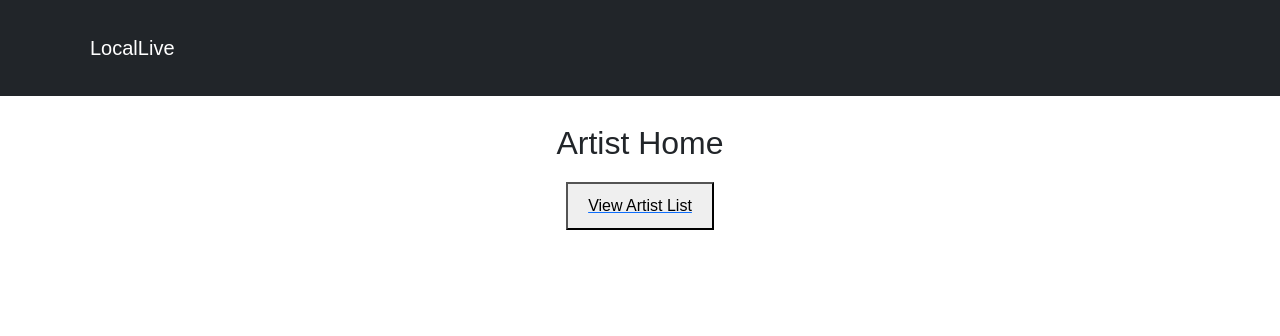
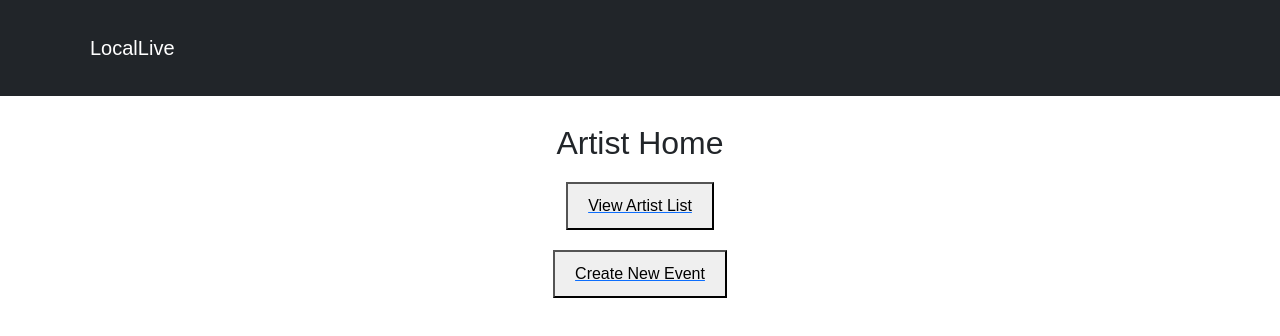
Before and after one commit to loadedskiffer/LocalLive, a React (Create React App) app in the folder client/: page /artist/artist-home in a window 1280 px wide. Shown: the top 336 px of the page. Built offline with nearby package versions, Linux system fonts and the light colour scheme.

Commit message:
Let artists create events

```diff
--- a/client/src/index.js
+++ b/client/src/index.js
@@ -20,6 +20,7 @@ import { Provider } from 'react-redux';
 import ArtistList from './pages/Artist/ArtistList';
 import SavedEvents from './pages/Audience/AudienceSavedEvents';
 import EditEvent from './pages/Venue/EditEvent';
+import ArtistCreateEvent from './pages/Artist/ArtistCreateEvent';
 
 const router = createBrowserRouter(
   createRoutesFromElements(
@@ -32,6 +33,7 @@ const router = createBrowserRouter(
       <Route path='/audience/audience-home' element={<AudienceHome/>}/>
       <Route path='/venue/venue-home' element={<VenueHome/>}/>
       <Route path='/venue/create-event' element={<CreateEvent/>}/>
+      <Route path='/artist/create-event' element={<ArtistCreateEvent/>}/>
       <Route path='/artist-list' element={<ArtistList/>} />
       <Route path='/saved-events' element = {<SavedEvents/>}/>
       <Route path='/edit-event' element = {<EditEvent/>}/>
--- a/client/src/pages/Artist/ArtistHome.js
+++ b/client/src/pages/Artist/ArtistHome.js
@@ -5,9 +5,15 @@ const ArtistHome = () => {
   return (
     <div>
       <h1>Artist Home</h1>
-      {/* Use Link to navigate to the artist list page */}
+
+      {/* View Artist List Button */}
       <Link to="/artist-list">
         <button>View Artist List</button>
+      </Link>
+
+      {/* Create Event Button */}
+      <Link to="/venue/create-event">
+        <button>Create New Event</button>
       </Link>
     </div>
   );
```
Also changed, not shown: 1 other file (tests, documents, lock files or other folders).
